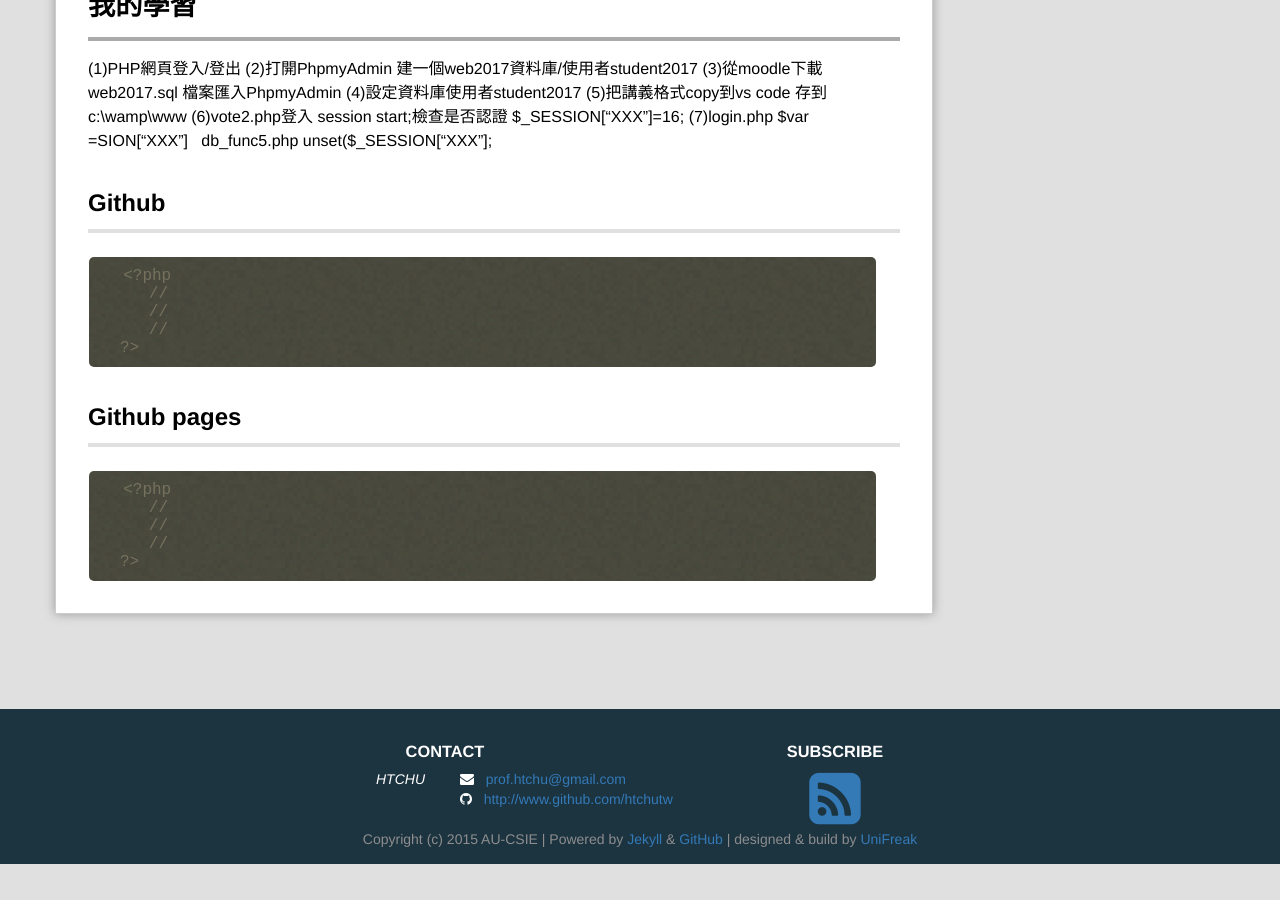
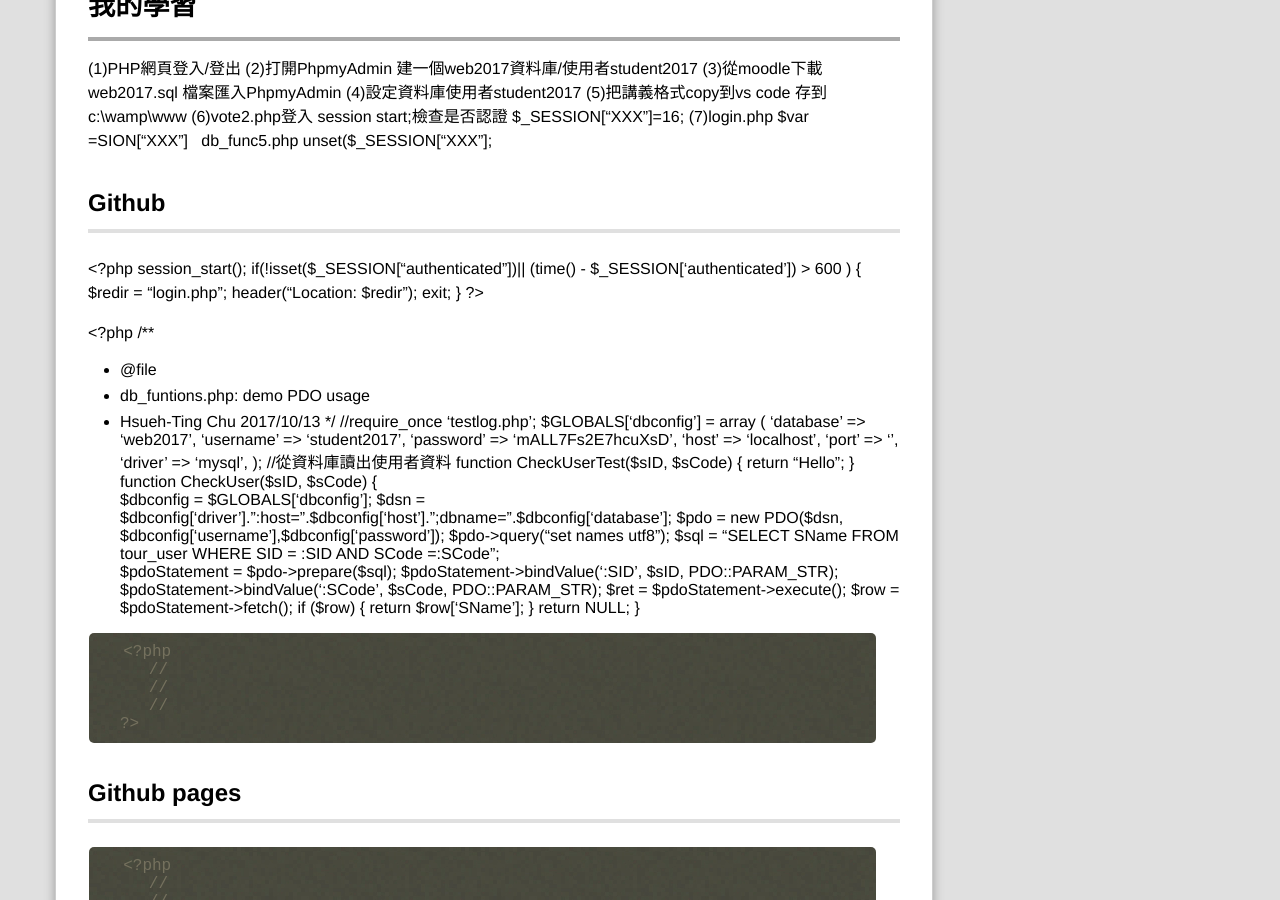
Before and after one commit to wily125/webcourse, a Jekyll site: the page built from _posts/2017-11-08-Class8.md, in a window 1280 px wide and 900 px high, scrolled down 703 px. Built offline with Jekyll 4.4.1, drawn with Linux system fonts in a browser that asks for light colours; Markdown is read by kramdown in place of the engine named in the settings; comment, search, counter and statistics services are not loaded; before the commit the page ends 1567 px from its top, so only the background shows below that.

Commit message:
Update 2017-11-08-Class8.md

````diff
--- a/_posts/2017-11-08-Class8.md
+++ b/_posts/2017-11-08-Class8.md
@@ -23,8 +23,53 @@ github帳號及使用github做blog。。
 (7)login.php $var =SION["XXX"]
    db_func5.php unset($_SESSION["XXX"];
 ##Github
+<?php
+session_start();
+if(!isset($_SESSION["authenticated"])|| (time() - $_SESSION['authenticated']) > 600 )
+{
+    $redir = "login.php";
+    header("Location: $redir");
+    exit;
+}
+?>
 
-
+<?php
+/**
+ * @file
+ * db_funtions.php: demo PDO usage
+ * Hsueh-Ting Chu 2017/10/13
+ */
+//require_once 'testlog.php';
+$GLOBALS['dbconfig'] = array (
+'database' => 'web2017',
+'username' => 'student2017',
+'password' => 'mALL7Fs2E7hcuXsD',
+'host' => 'localhost',
+'port' => '',
+'driver' => 'mysql',
+);
+//從資料庫讀出使用者資料
+function CheckUserTest($sID, $sCode)
+{
+    return "Hello";
+}
+function CheckUser($sID, $sCode) {
+    $dbconfig = $GLOBALS['dbconfig'];
+    $dsn = $dbconfig['driver'].":host=".$dbconfig['host'].";dbname=".$dbconfig['database'];
+    $pdo = new PDO($dsn, $dbconfig['username'],$dbconfig['password']);
+    $pdo->query("set names utf8");
+    $sql = "SELECT SName FROM tour_user WHERE SID = :SID AND SCode =:SCode";
+    $pdoStatement = $pdo->prepare($sql);
+    $pdoStatement->bindValue(':SID', $sID, PDO::PARAM_STR);
+    $pdoStatement->bindValue(':SCode', $sCode, PDO::PARAM_STR);
+    $ret = $pdoStatement->execute();
+    $row = $pdoStatement->fetch();
+    if ($row)
+    {
+        return $row['SName'];
+    }
+    return NULL;
+}
 
 ```php
 <?php
````
